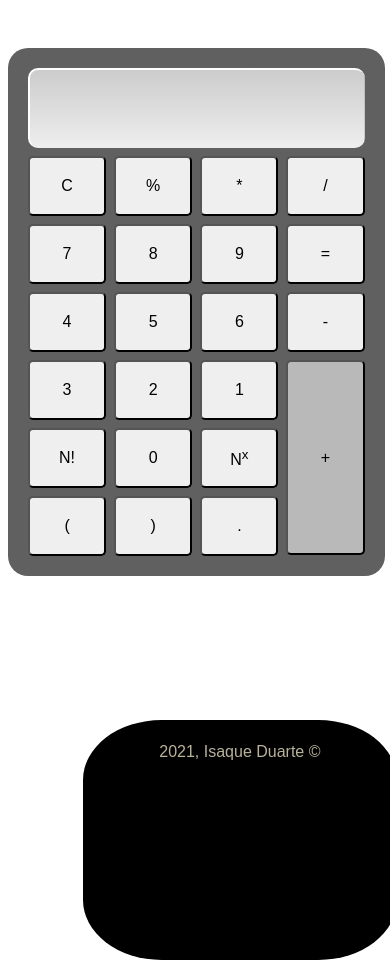
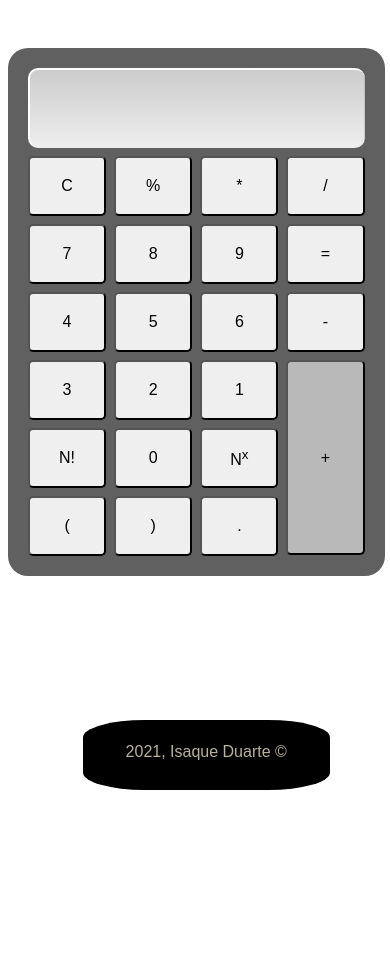
Before and after one commit to harry-fruit/calculadora-web, a plain HTML site: page index.html in a window 390 px wide. After the commit the page ends 844 px from the top, so only its background shows below. Drawn offline with Linux system fonts and the light colour scheme.

Commit message:
width & height fixed

```diff
--- a/index.html
+++ b/index.html
@@ -73,7 +73,7 @@
                 padding: 20px 0;
                 margin-top: 2em;
                 color: rgb(185, 179, 156);
-                width: 120%;
+                width: 110%;
                 height: 50px;
                 border-radius:20%;
                 background-color: black;
@@ -141,8 +141,8 @@
                 padding: 23px 0;
                 margin-top: 6em;
                 color: rgb(185, 179, 156);
-                width: 140%;
-                height: 240px;
+                width: 110%;
+                height: 70px;
                 border-radius:25%;
                 background-color: black;
                 grid-column: col-start 2/ col-end 4;
```
